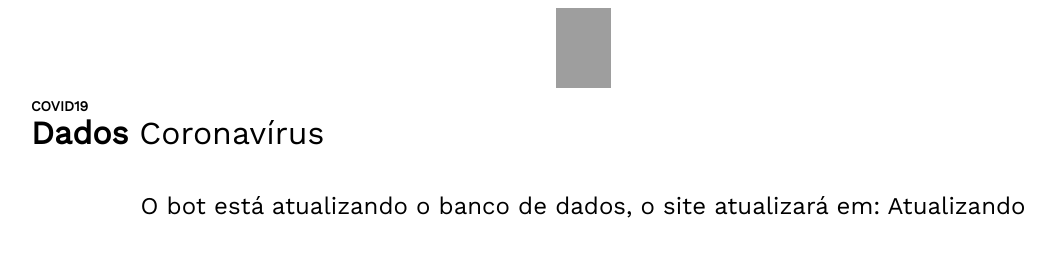
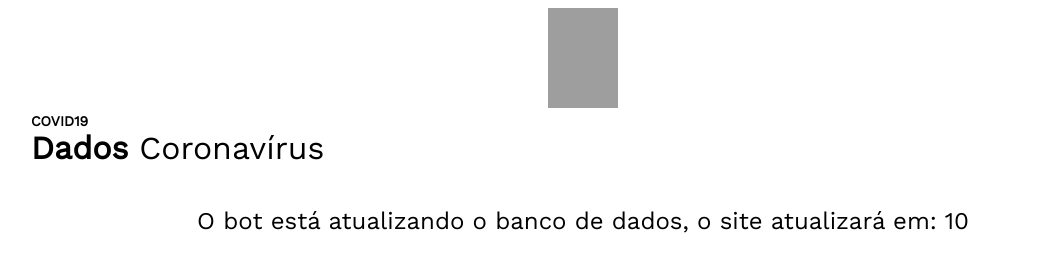
Before and after one commit to marleyabe/infovid, a Django app: page / in a window 1280 px wide. Shown: the top 278 px of the page, without its empty margins (57-1112 px from the left). Run offline with Django 3.2, Linux system fonts and the light colour scheme; data that the repository does not hold is empty; grey boxes are pictures that could not be loaded.

Commit message:
resolve logo

```diff
--- a/main/templates/main/atualizando.html
+++ b/main/templates/main/atualizando.html
@@ -37,12 +37,12 @@
 
     .logo-img {
         margin-top: 8px;
-        width: 55px;
-        height: 80px;
+        width: 70px;
+        height: 100px;
     }
 
     .titulo-cima {
-        padding-top: 10px;
+        padding-top: 5px;
         margin: auto;
         max-width: 1104px;
         padding-bottom: 40px;
@@ -460,7 +460,7 @@
 
 <script>
 
-var timeleft = 5;
+var timeleft = 15;
 var downloadTimer = setInterval(function(){
   document.getElementById("countdown").innerHTML = timeleft;
   timeleft -= 1;
--- a/main/templates/main/index.html
+++ b/main/templates/main/index.html
@@ -37,12 +37,12 @@
 
     .logo-img {
         margin-top: 8px;
-        width: 55px;
-        height: 80px;
+        width: 70px;
+        height: 100px;
     }
 
     .titulo-cima {
-        padding-top: 10px;
+        padding-top: 5px;
         margin: auto;
         max-width: 1104px;
         padding-bottom: 40px;
```
